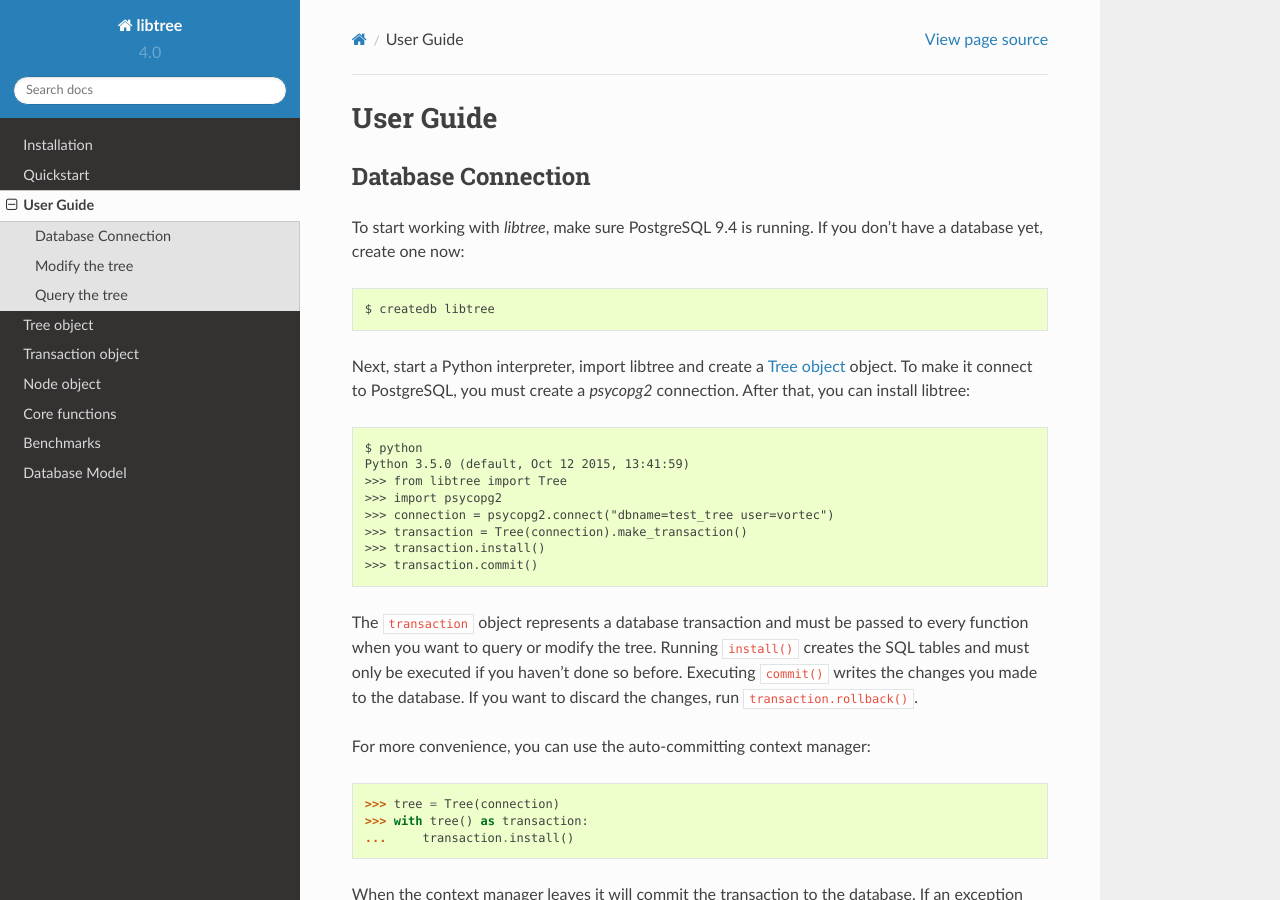
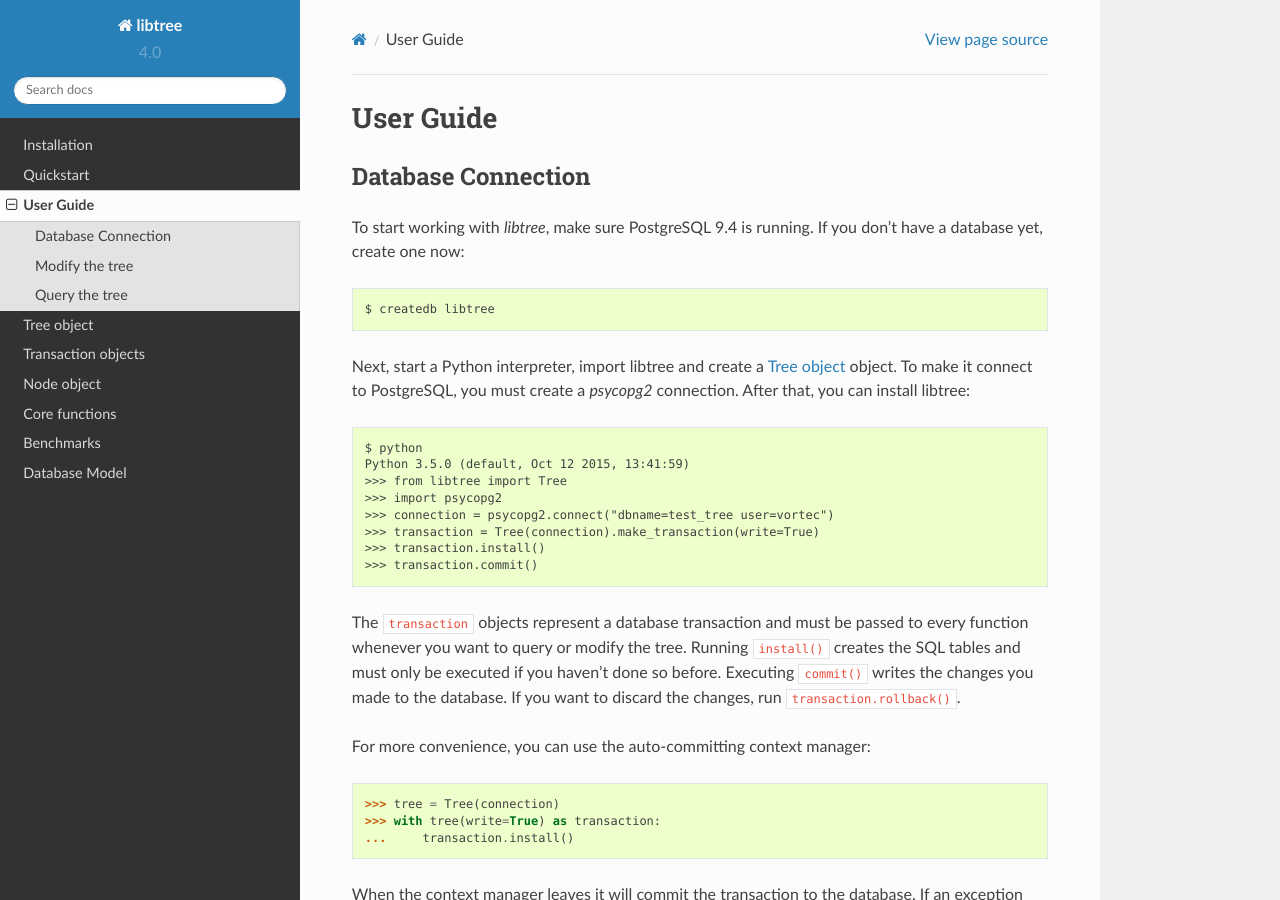
Before and after one commit to vortec/libtree, a Sphinx documentation site: the page built from docs/source/user_guide.rst, in a window 1280 px wide and 900 px high. Built offline with Sphinx 7.4.7 and the Read the Docs theme 2.0.0, drawn with Linux system fonts in a browser that asks for light colours; some of the changed text lies outside the part shown.

Commit message:
Update docs

```diff
--- a/docs/source/quickstart.rst
+++ b/docs/source/quickstart.rst
@@ -16,7 +16,7 @@
     tree = Tree(connection)
 
     # Start working with libtree inside a database transaction
-    with tree() as transaction:
+    with tree(write=True) as transaction:
 
         # Create tables
         transaction.install()
--- a/docs/source/transaction.rst
+++ b/docs/source/transaction.rst
@@ -1,7 +1,7 @@
 .. _transaction:
 
-Transaction object
-==================
+Transaction objects
+===================
 
-.. automodule:: libtree.transaction
+.. automodule:: libtree.transactions
    :members:
--- a/docs/source/user_guide.rst
+++ b/docs/source/user_guide.rst
@@ -19,12 +19,12 @@
     >>> from libtree import Tree
     >>> import psycopg2
     >>> connection = psycopg2.connect("dbname=test_tree user=vortec")
-    >>> transaction = Tree(connection).make_transaction()
+    >>> transaction = Tree(connection).make_transaction(write=True)
     >>> transaction.install()
     >>> transaction.commit()
 
-The ``transaction`` object represents a database transaction and must be
-passed to every function when you want to query or modify the tree.
+The ``transaction`` objects represent a database transaction and must be
+passed to every function whenever you want to query or modify the tree.
 Running ``install()`` creates the SQL tables and must only be executed
 if you haven't done so before. Executing ``commit()`` writes the changes
 you made to the database. If you want to discard the changes, run
@@ -33,11 +33,14 @@
 For more convenience, you can use the auto-committing context manager::
 
     >>> tree = Tree(connection)
-    >>> with tree() as transaction:
+    >>> with tree(write=True) as transaction:
     ...     transaction.install()
 
 When the context manager leaves it will commit the transaction to the
 database. If an exception occurs, it will rollback automatically.
+
+If you want to modify the database, you must pass ``write=True`` to the
+context manager. The default behaviour is read-only.
 
 Modify the tree
 ---------------
```
Also changed, not shown: README.md (+7 -1 lines).
